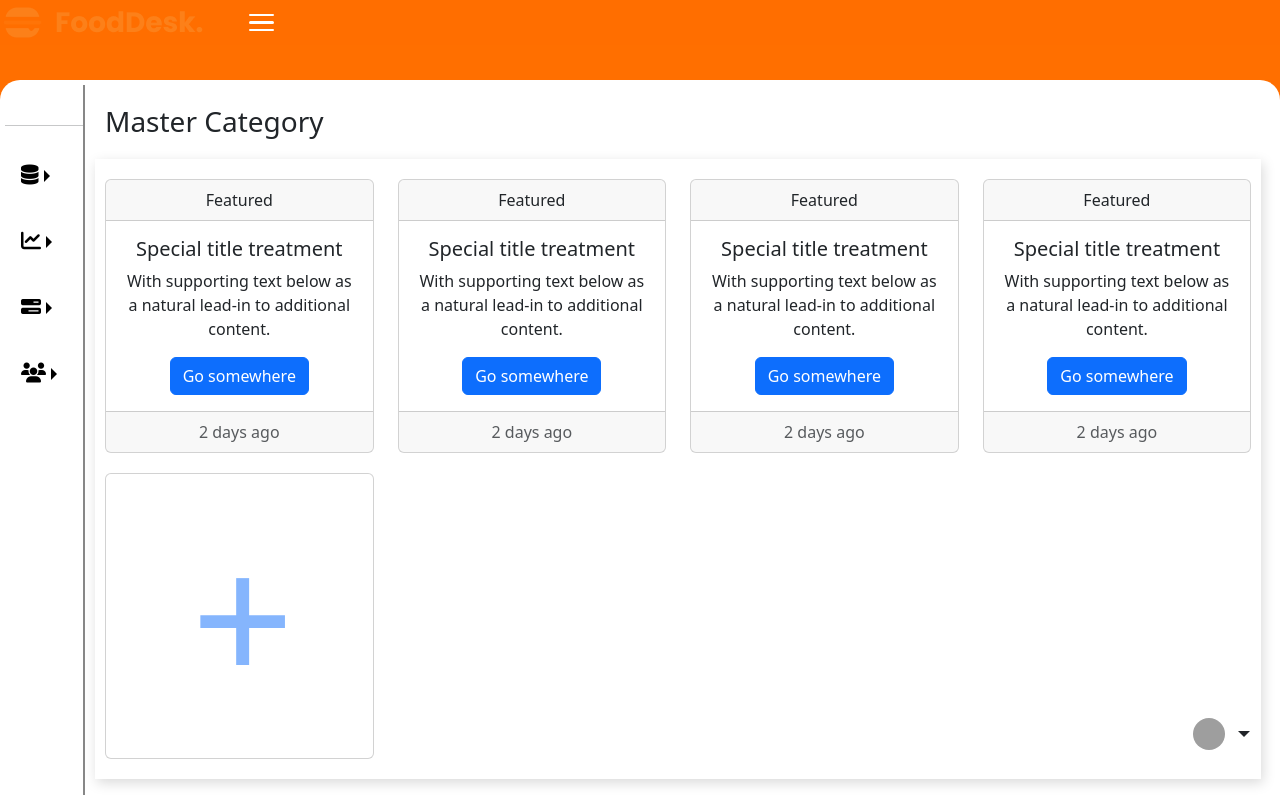
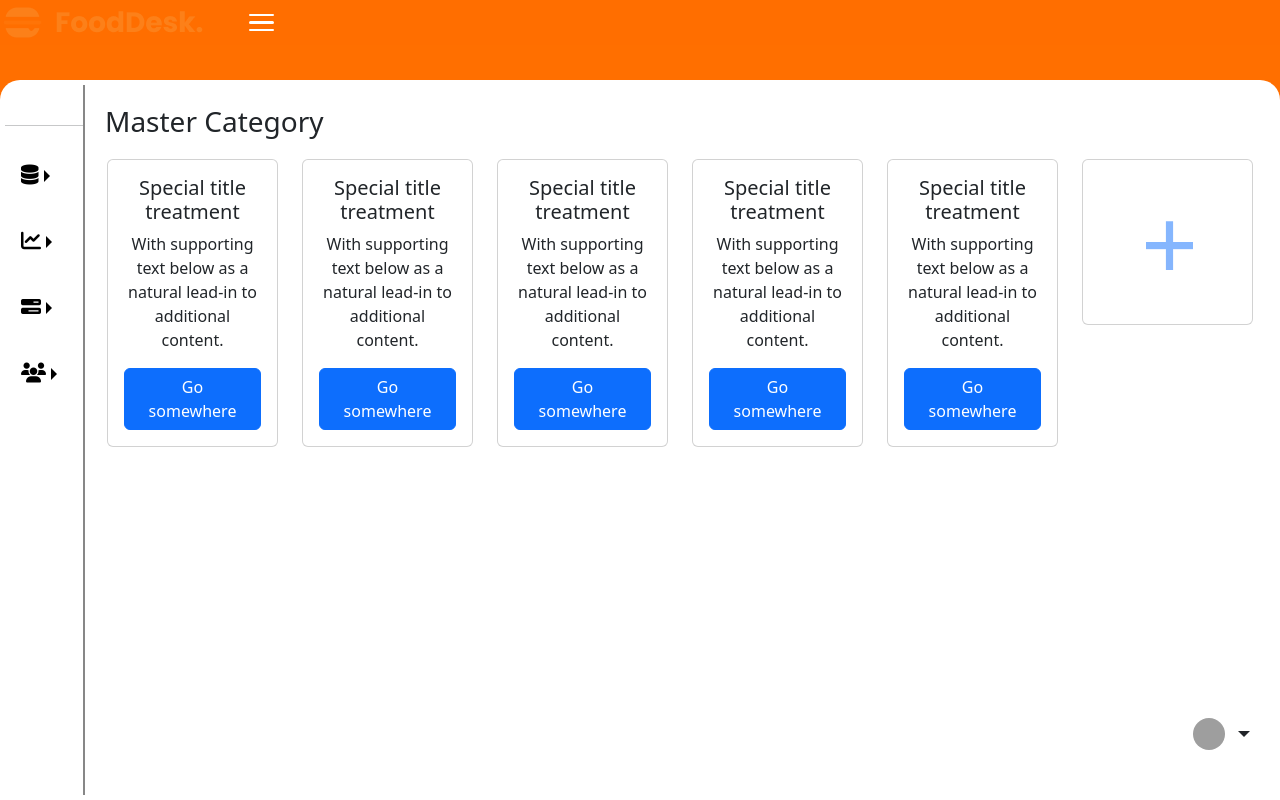
Before and after one commit to jerniusZendrato/fe-foodapp, an Angular app: page / in a window 1280 px wide. Built offline with nearby package versions, Linux system fonts and the light colour scheme; grey boxes are pictures that could not be loaded.

Commit message:
update master kategory v2

```diff
--- a/src/app/components/dashboard/master-category/master-category.component.css
+++ b/src/app/components/dashboard/master-category/master-category.component.css
@@ -18,9 +18,27 @@
     /* overflow-x: auto; */
 }
 
-#isi-menu .btn-link{
-    font-size: 180px;
+.row .btn-link{
+    font-size: 100px;
     opacity: 50%;
     /* cursor: pointer; */
     text-decoration: none;
 }
+.card-body {
+    /* Membungkus kata yang terlalu panjang */
+    /* word-wrap: break-word;  */
+    /* Untuk kata yang panjang tanpa spasi */
+    /* overflow-wrap: break-word; */
+
+    /* Pastikan teks tidak memanjang dalam satu baris */
+    white-space: normal;
+}
+
+/* .card-body p { */
+     /* Pastikan lebar maksimal mengikuti kontainer */
+    /* max-width: 100%; */
+    /* Hilangkan elemen yang melampaui batas */
+    /* overflow: hidden;  */
+    /* Tambahkan elipsis jika teks terlalu panjang */
+    /* text-overflow: ellipsis;  */
+/* } */
--- a/src/app/components/dashboard/master-category/master-category.component.html
+++ b/src/app/components/dashboard/master-category/master-category.component.html
@@ -1,11 +1,19 @@
 <h3>Master Category</h3>
-<!-- <div id="header-menu">
 
-</div> -->
-<div id="isi-menu">
 
-    <div class="row">
-        <div class="col-sm-3 mb-3 mb-sm-0">
+<div style="margin: 20px 10px;" class="row">
+    <div class="col-sm-2 mb-3 mb-sm-0">
+        <div class="card text-center">
+            <div class="card-body">
+                <h5 class="card-title">Special title treatment</h5>
+                <p class="card-text">With supporting text below as a natural lead-in to additional content.</p>
+                <a href="#" class="btn btn-primary">Go somewhere</a>
+            </div>
+        </div>
+    </div>
+
+
+    <!-- <div class="col-sm-3 mb-3 mb-sm-0">
         <div class="card text-center">
             <div class="card-header">
                 Featured
@@ -19,60 +27,48 @@
                 2 days ago
             </div>
         </div>
-        </div>
+    </div> -->
 
-        <div class="col-sm-3 mb-3 mb-sm-0">
+
+    <div class="col-sm-2 mb-3 mb-sm-0">
         <div class="card text-center">
-                <div class="card-header">
-                    Featured
-                </div>
             <div class="card-body">
                 <h5 class="card-title">Special title treatment</h5>
                 <p class="card-text">With supporting text below as a natural lead-in to additional content.</p>
                 <a href="#" class="btn btn-primary">Go somewhere</a>
             </div>
-                <div class="card-footer text-body-secondary">
-                    2 days ago
+        </div>
+    </div>
+    <div class="col-sm-2 mb-3 mb-sm-0">
+        <div class="card text-center">
+            <div class="card-body">
+                <h5 class="card-title">Special title treatment</h5>
+                <p class="card-text">With supporting text below as a natural lead-in to additional content.</p>
+                <a href="#" class="btn btn-primary">Go somewhere</a>
+            </div>
+        </div>
+    </div>
+    <div class="col-sm-2 mb-3 mb-sm-0">
+        <div class="card text-center">
+            <div class="card-body">
+                <h5 class="card-title">Special title treatment</h5>
+                <p class="card-text">With supporting text below as a natural lead-in to additional content.</p>
+                <a href="#" class="btn btn-primary">Go somewhere</a>
+            </div>
+        </div>
+    </div>
+    <div class="col-sm-2 mb-3 mb-sm-0">
+        <div class="card text-center">
+            <div class="card-body">
+                <h5 class="card-title">Special title treatment</h5>
+                <p class="card-text">With supporting text below as a natural lead-in to additional content.</p>
+                <a href="#" class="btn btn-primary">Go somewhere</a>
             </div>
         </div>
     </div>
 
 
-        <div class="col-sm-3 mb-3 mb-sm-0">
-            <div class="card text-center">
-                <div class="card-header">
-                    Featured
-                </div>
-                <div class="card-body">
-                    <h5 class="card-title">Special title treatment</h5>
-                    <p class="card-text">With supporting text below as a natural lead-in to additional content.</p>
-                    <a href="#" class="btn btn-primary">Go somewhere</a>
-                </div>
-                <div class="card-footer text-body-secondary">
-                    2 days ago
-                </div>
-            </div>
-        </div>
-
-
-        <div class="col-sm-3 mb-3 mb-sm-0">
-            <div class="card text-center">
-                <div class="card-header">
-                    Featured
-                </div>
-                <div class="card-body">
-                    <h5 class="card-title">Special title treatment</h5>
-                    <p class="card-text">With supporting text below as a natural lead-in to additional content.</p>
-                    <a href="#" class="btn btn-primary">Go somewhere</a>
-                </div>
-                <div class="card-footer text-body-secondary">
-                    2 days ago
-                </div>
-            </div>
-        </div>
-
-
-        <div style="margin-top: 20px;" class="col-sm-3 mb-3 mb-sm-0">
+    <div  class="col-sm-2 mb-3 mb-sm-0">
         <div class="card text-center">
             <button type="button" class="btn btn-link">
                 <i class="fa-thin fa-plus"></i>
@@ -87,9 +83,3 @@
 <div class="row">
 
 </div>
-
-
-
-
-
-</div>
```
Lines whose indentation alone changed are shown as unchanged.
